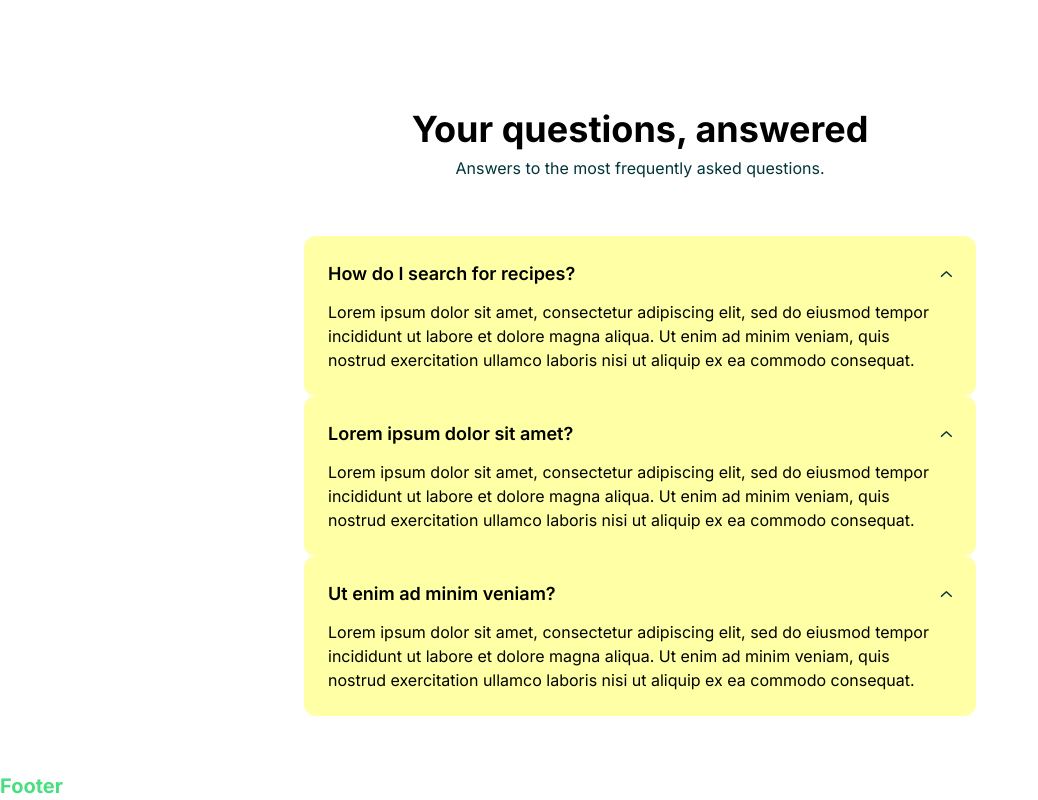
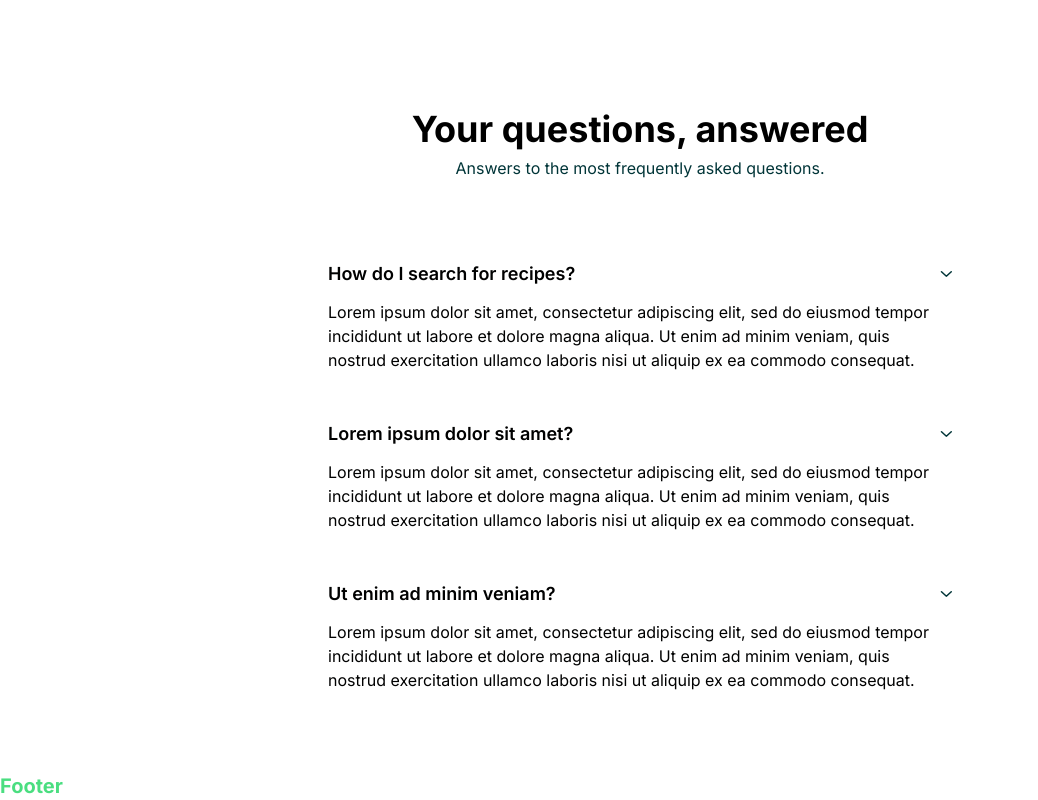
Before and after one commit to jasonavecilla/Plate-palette, a Next.js app in the folder recipe/: page / in a window 1280 px wide. Shown: the part 777-1577 px from the top of the page, without its empty margins (0-1038 px from the left). Built offline with nearby package versions, Linux system fonts and the light colour scheme.

Commit message:
refactor

```diff
--- a/recipe/src/app/components/FAQAccordian.js
+++ b/recipe/src/app/components/FAQAccordian.js
@@ -1,5 +1,7 @@
 import React from 'react'
 import FAQItem from './FAQItem'
+
+// credit to https://preline.co/examples/faq-sections.html
 
 const faqData = [
     {
@@ -36,9 +38,7 @@ export default function FAQ() {
 
             {/* <!-- Accordion --> */}
             <div className="hs-accordion-group">
-
-            {faqElements}
-
+                {faqElements}
             </div>
             {/* <!-- End Accordion --> */}
 
--- a/recipe/src/app/components/FAQItem.js
+++ b/recipe/src/app/components/FAQItem.js
@@ -1,11 +1,13 @@
 import React from 'react'
+
+// credit to https://preline.co/examples/faq-sections.html
 
 export default function FAQ({faq}) {
 
   return (
     <>
-        <div className="hs-accordion hs-accordion-active:bg-peach-600 rounded-xl p-6 active" id="hs-basic-with-title-and-arrow-stretched-heading-one">
-            <button className="hs-accordion-toggle group pb-3 inline-flex items-center justify-between gap-x-3 w-full md:text-lg font-semibold text-left text-blue-700 transition hover:text-blue-500" aria-controls="hs-basic-with-title-and-arrow-stretched-collapse-one">
+        <div className="hs-accordion hs-accordion-active:bg-peach-500 rounded-xl p-6" id="hs-basic-with-title-and-arrow-stretched-heading-two">
+            <button className="hs-accordion-toggle group pb-3 inline-flex items-center justify-between gap-x-3 w-full md:text-lg font-semibold text-left text-blue-700 transition hover:text-blue-500" aria-controls="hs-basic-with-title-and-arrow-stretched-collapse-two">
                 {faq.question}
             <svg className="hs-accordion-active:hidden block w-3 h-3 text-blue-600 group-hover:text-blue-500" width="16" height="16" viewBox="0 0 16 16" fill="none" xmlns="http://www.w3.org/2000/svg">
                 <path d="M2 5L8.16086 10.6869C8.35239 10.8637 8.64761 10.8637 8.83914 10.6869L15 5" stroke="currentColor" strokeWidth="2" strokeLinecap="round"/>
@@ -14,13 +16,12 @@ export default function FAQ({faq}) {
                 <path d="M2 11L8.16086 5.31305C8.35239 5.13625 8.64761 5.13625 8.83914 5.31305L15 11" stroke="currentColor" strokeWidth="2" strokeLinecap="round"/>
             </svg>
             </button>
-            <div id="hs-basic-with-title-and-arrow-stretched-collapse-one" className="hs-accordion-content w-full overflow-hidden transition-[height] duration-300" aria-labelledby="hs-basic-with-title-and-arrow-stretched-heading-one">
+            <div id="hs-basic-with-title-and-arrow-stretched-collapse-two" className="hs-accordion-content w-full overflow-hidden transition-[height] duration-300" aria-labelledby="hs-basic-with-title-and-arrow-stretched-heading-one">
             <p className="text-blue-700">
                 {faq.answer}
             </p>
             </div>
         </div>
-
     </>
   )
 }
```
